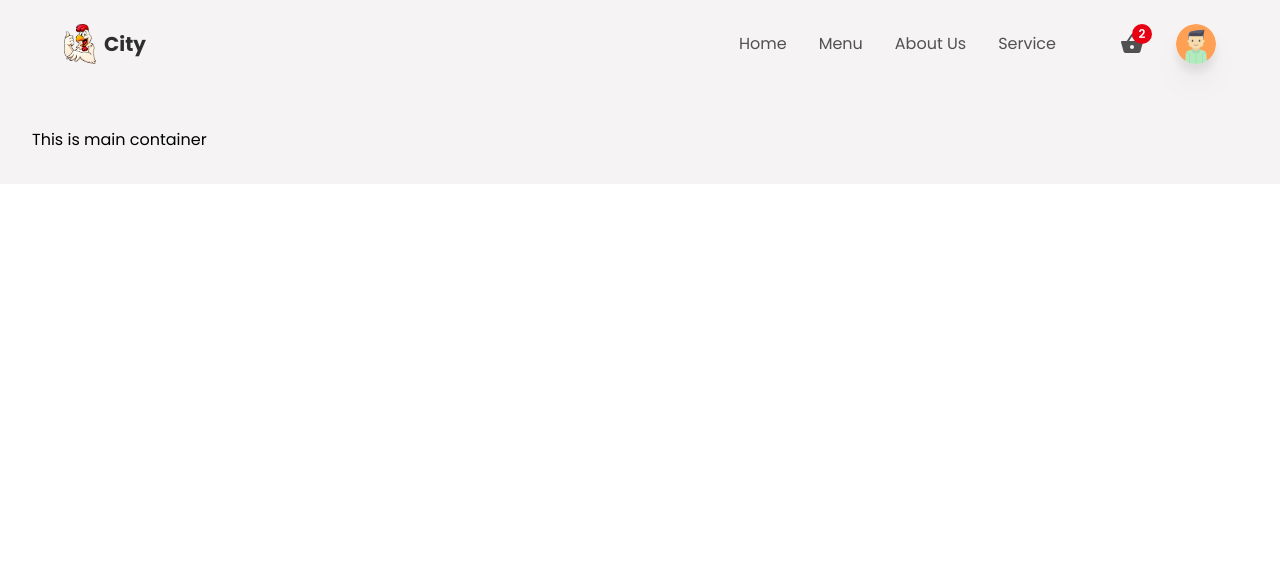
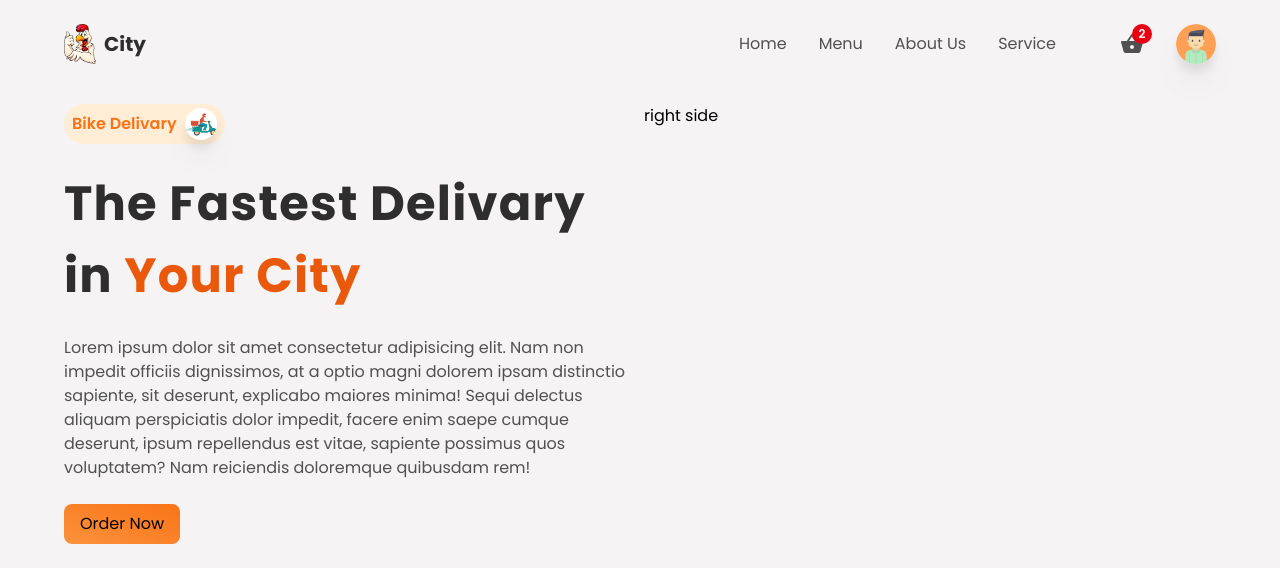
Before and after one commit to mamun060/react-redux-firebase-tailwind-restaurant-application, a React (Create React App) app: page / in a window 1280 px wide. Shown: the top 582 px of the page. Built offline with nearby package versions, Linux system fonts and the light colour scheme.

Commit message:
add home hero section

```diff
--- a/src/App.js
+++ b/src/App.js
@@ -10,7 +10,7 @@
     <AnimatePresence exitBeforeEnter>
         <div className="w-screen h-auto  flex flex-col bg-primary">
             <Header />
-            <main className='mt-24 w-full  p-8'>
+            <main className='mt-14 md:mt-20 px-4 md:px-16 py-4 w-full'>
               <Routes>
                 <Route path='' element={ <MainConatienr />} />
                 <Route path='createItem' element={ <CreateContainer />} />
--- a/src/components/Header.jsx
+++ b/src/components/Header.jsx
@@ -43,7 +43,7 @@
     }
 
     return (
-        <header className="w-screen fixed z-50 p-3 px-8 md:p-6 md:px-16">
+        <header className="w-screen fixed z-50 p-3 md:p-6 md:px-16">
            {/* Desktop & table menu */}
            <div className="hidden md:flex w-full h-full justify-between items-center">
                <Link to={'/'} className="flex items-center gap-2">
@@ -105,7 +105,15 @@
            </div>
 
            {/* Mobile menu */}
-           <div className=" flex items-center justify-between md:hidden w-full">
+           <div className="flex items-center justify-between md:hidden w-full">
+
+                <div className='relative flex items-center justify-center'>
+                    <MdShoppingBasket  className='text-textColor text-2xl ml-8 cursor-pointer'/>
+                    <div className="absolute -top-2 -right-2 w-5 h-5 rounded-full bg-cartNumBg flex items-center justify-center">
+                        <p className='text-xs text-white font-semibold'>2</p>
+                    </div>
+                </div>
+
                 <Link to={'/'} className="flex items-center gap-2">
                    <img className='w-8 object-cover' src={logo} alt="Logo" />
                    <p className='text-headingColor text-xl font-bold'>City</p>
--- a/src/components/MainContainer.jsx
+++ b/src/components/MainContainer.jsx
@@ -1,9 +1,39 @@
 import React from 'react';
+import delivary from '../img/delivery.png';
 
 const MainConatienr = () => {
     return (
-        <div>
-            This is main container
+        <div className='grid grid-cols-1 md:grid-cols-2 gap-2'>
+
+            <div className='py-2 flex-1 flex flex-col items-start justify-start gap-6'>
+               <div className='flex items-center gap-2 justify-center bg-orange-100 px-2 py-1 rounded-full'>
+                    <p className='text-base text-orange-500 font-semibold'>Bike Delivary</p>
+                    <div className='w-8 h-8 bg-white rounded-full overflow-hidden drop-shadow-xl'>
+                        <img src={delivary} alt="" />
+                    </div>
+               </div>
+
+               <p className='text-[2.5rem] md:text-[3rem] font-bold tracking-wide text-headingColor'>The Fastest Delivary in {""}
+               <span className=' text-orange-600 text-[2rem] lg:text-[3rem]'>Your City</span>
+                </p>
+                <p className='text-base text-textColor text-center md:text-left'>
+                    Lorem ipsum dolor sit amet consectetur adipisicing elit.
+                    Nam non impedit officiis dignissimos, at a optio magni
+                    dolorem ipsam distinctio sapiente, sit deserunt, explicabo
+                    maiores minima! Sequi delectus aliquam perspiciatis dolor
+                    impedit, facere enim saepe cumque deserunt,
+                    ipsum repellendus est vitae, sapiente possimus quos voluptatem?
+                    Nam reiciendis doloremque quibusdam rem!
+                </p>
+
+                <button type='button' className=' bg-gradient-to-tr from-orange-400 to-orange-500 md:w-auto w-full
+                px-4 py-2 rounded-lg hover:shadow-lg transition-all ease-in-out duration-100'>Order Now</button>
+            </div>
+
+            <div className='py-2 flex-1'>
+                right side
+            </div>
+
         </div>
     );
 }
```
